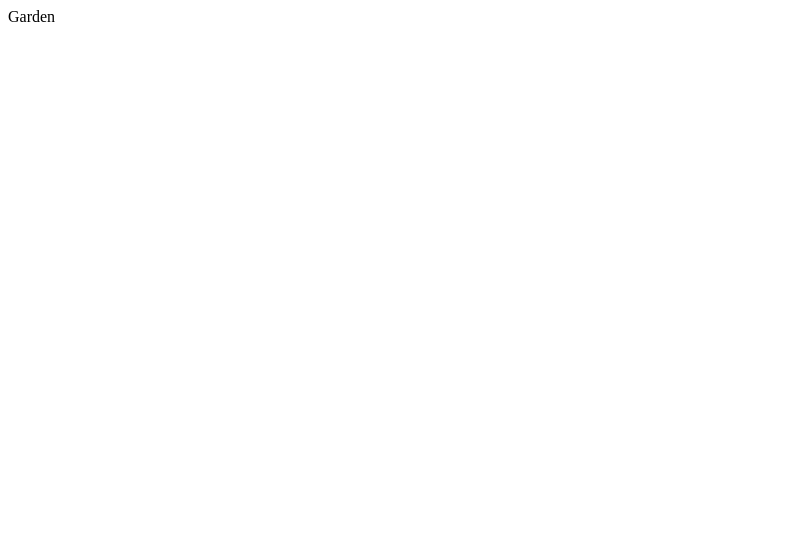
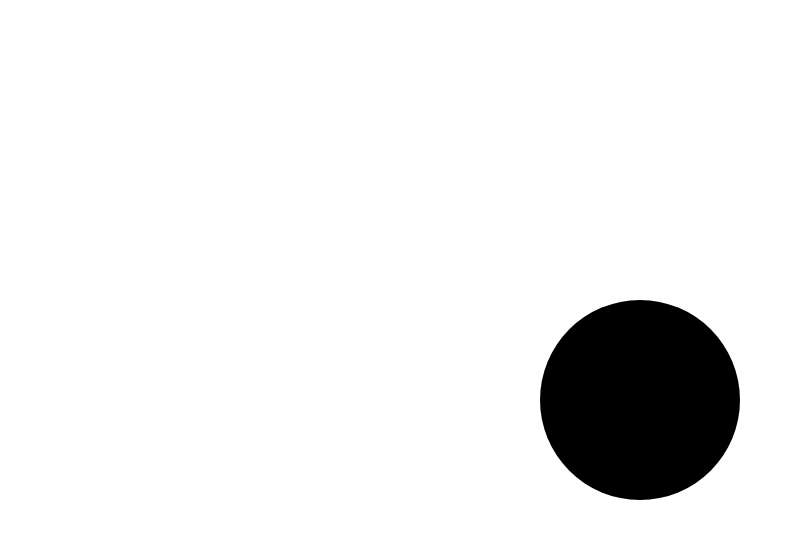
Before and after one commit to iamhoonjeong/garden, a Next.js app: page / in a window 1280 px wide. Shown: the top 538 px of the page, without its empty margins (0-795 px from the left). Built offline with nearby package versions, Linux system fonts and the light colour scheme.

Commit message:
initialize canvas on home

```diff
--- /dev/null
+++ b/app/globals.css
@@ -0,0 +1,11 @@
+html,
+body {
+  width: 100%;
+  height: 100%;
+  overflow: hidden;
+}
+
+* {
+  margin: 0;
+  padding: 0;
+}
--- a/app/layout.tsx
+++ b/app/layout.tsx
@@ -1,4 +1,5 @@
 import type { Metadata } from 'next';
+import './globals.css';
 
 export const metadata: Metadata = {
   title: 'Garden',
--- a/app/page.tsx
+++ b/app/page.tsx
@@ -1,6 +1,37 @@
-import Image from 'next/image';
-import styles from './page.module.css';
+'use client';
+import { useEffect } from 'react';
 
 export default function Home() {
-  return <div>Garden</div>;
+  useEffect(() => {
+    let canvas: HTMLCanvasElement = document.querySelector('#canvas')!;
+    let context: CanvasRenderingContext2D = canvas.getContext('2d')!;
+
+    let width, height, scale;
+
+    scale = window.devicePixelRatio;
+    width = window.innerWidth;
+    height = window.innerHeight;
+
+    canvas.style.width = `${window.innerWidth}px`;
+    canvas.style.height = `${window.innerHeight}px`;
+
+    canvas.width = window.innerWidth * scale;
+    canvas.height = window.innerHeight * scale;
+
+    context.scale(scale, scale);
+
+    context.save();
+    context.translate(width * 0.5, height * 0.5);
+    context.fillStyle = 'black';
+    context.beginPath();
+    context.arc(0, 0, 100, 0, Math.PI * 2);
+    context.fill();
+    context.restore();
+  }, []);
+
+  return (
+    <div>
+      <canvas id="canvas"></canvas>
+    </div>
+  );
 }
```
